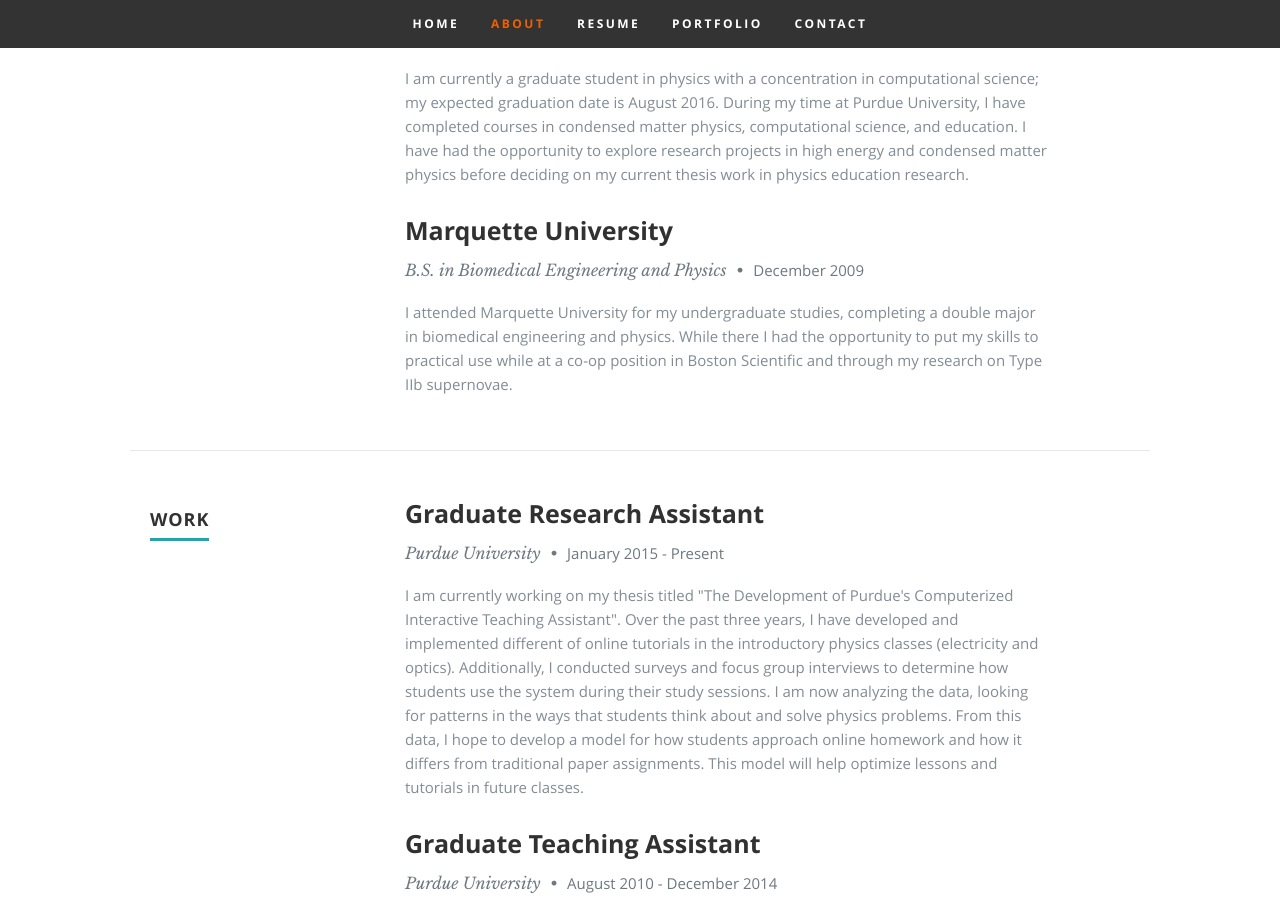
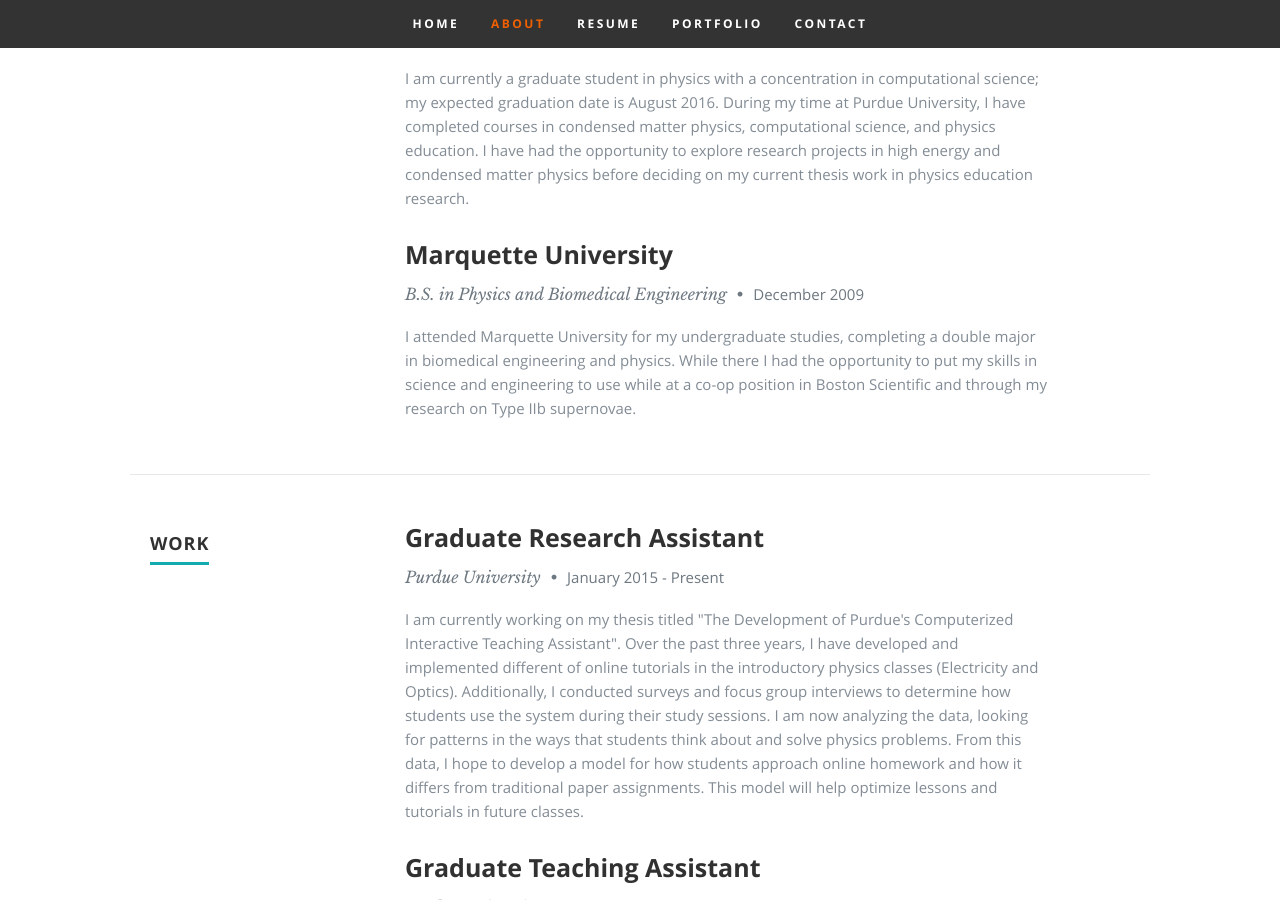
Before and after one commit to cmvandrevala/cmvandrevala.github.io, a Jekyll site: the page built from index.html, in a window 1280 px wide and 900 px high, scrolled down 1614 px. Built offline with Jekyll 4.4.1, drawn with Linux system fonts in a browser that asks for light colours; nearby versions of some CDN libraries; comment, search, counter and statistics services are not loaded; some of the changed text lies outside the part shown.

Commit message:
Add Anna's changes to website

```diff
--- a/_includes/resume.html
+++ b/_includes/resume.html
@@ -15,7 +15,7 @@
               <h3>Purdue University</h3>
               <p class="info">Ph.D. in Physics <span>&bull;</span> <em class="date">August 2016</p>
 
-              <p>I am currently a graduate student in physics with a concentration in computational science; my expected graduation date is August 2016. During my time at Purdue University, I have completed courses in condensed matter physics, computational science, and education. I have had the opportunity to explore research projects in high energy and condensed matter physics before deciding on my current thesis work in physics education research.</p>
+              <p>I am currently a graduate student in physics with a concentration in computational science; my expected graduation date is August 2016. During my time at Purdue University, I have completed courses in condensed matter physics, computational science, and physics education. I have had the opportunity to explore research projects in high energy and condensed matter physics before deciding on my current thesis work in physics education research.</p>
 
            </div>
 
@@ -26,9 +26,9 @@
            <div class="twelve columns">
 
               <h3>Marquette University</h3>
-              <p class="info">B.S. in Biomedical Engineering and Physics <span>&bull;</span> <em class="date">December 2009</p>
+              <p class="info">B.S. in Physics and Biomedical Engineering <span>&bull;</span> <em class="date">December 2009</p>
 
-              <p>I attended Marquette University for my undergraduate studies, completing a double major in biomedical engineering and physics. While there I had the opportunity to put my skills to practical use while at a co-op position in Boston Scientific and through my research on Type IIb supernovae.</p>
+              <p>I attended Marquette University for my undergraduate studies, completing a double major in biomedical engineering and physics. While there I had the opportunity to put my skills in science and engineering to use while at a co-op position in Boston Scientific and through my research on Type IIb supernovae.</p>
 
            </div>
 
@@ -53,7 +53,7 @@
               <h3>Graduate Research Assistant</h3>
               <p class="info">Purdue University <span>&bull;</span> <em class="date">January 2015 - Present</p>
 
-              <p>I am currently working on my thesis titled "The Development of Purdue's Computerized Interactive Teaching Assistant". Over the past three years, I have developed and implemented different of online tutorials in the introductory physics classes (electricity and optics). Additionally, I conducted surveys and focus group interviews to determine how students use the system during their study sessions. I am now analyzing the data, looking for patterns in the ways that students think about and solve physics problems. From this data, I hope to develop a model for how students approach online homework and how it differs from traditional paper assignments. This model will help optimize lessons and tutorials in future classes.</p>
+              <p>I am currently working on my thesis titled "The Development of Purdue's Computerized Interactive Teaching Assistant". Over the past three years, I have developed and implemented different of online tutorials in the introductory physics classes (Electricity and Optics). Additionally, I conducted surveys and focus group interviews to determine how students use the system during their study sessions. I am now analyzing the data, looking for patterns in the ways that students think about and solve physics problems. From this data, I hope to develop a model for how students approach online homework and how it differs from traditional paper assignments. This model will help optimize lessons and tutorials in future classes.</p>
 
            </div>
 
@@ -79,7 +79,7 @@
               <h3>Web Developer</h3>
               <p class="info">Purdue University <span>&bull;</span> <em class="date">January 2012 - March 2013</p>
 
-              <p>I helped develop and implement the online version of PHYS 24100 at Purdue University. My responsibilities included editing video lectures, coding new homework questions, and setting up online recitations. Most of the work was done in Perl and Ruby. The online section of PHYS 24100 is still running today, with enrollment increasing every summer. The summer of 2015 had a class enrollment of around 200 students.</p>
+              <p>I helped develop and implement the online version of PHYS 24100 at Purdue University. My responsibilities included editing video lectures, coding new homework questions, and setting up online recitations. Most of the work was done in Perl and Ruby. The online section of PHYS 24100 is still running today, with enrollment increasing every summer. Enrollment in the online class has been steadily rising each summer; the summer of 2015 had a class enrollment of around 200 students, up from 150 in summer 2014.</p>
 
            </div>
 
@@ -103,7 +103,7 @@
            <div class="twelve columns">
 
               <h3>Undergraduate Teaching Assistant</h3>
-              <p class="info">Marquette University <span>&bull;</span> <em class="date">August 2008 - May 2010</p>
+              <p class="info">Marquette University <span>&bull;</span> <em class="date">January 2008 - May 2010</p>
 
               <p>Before I transitioned to graduate school, I was an undergraduate teaching assistant for all of the introductory physics classes (mechanics, electromagnetism, and optics). My responsibilities included teaching classes, grading assignments, running physics labs, and organizing weekly "Help Session" hours for students.</p>
 
@@ -118,7 +118,7 @@
               <h3>Tutor</h3>
               <p class="info">Marquette University <span>&bull;</span> <em class="date">January 2006 - December 2009</p>
 
-              <p>I worked as a tutor at the Marquette University Tutoring Office, holding weekly, scheduled sessions for undergraduate students. The service was complementary to any student who wished to apply. My main responsibilities included reviewing physics, chemistry, engineering, and mathematics with small groups of students. However, on more than one occasion (usually before the exams), I held large drop-in tutoring sessions for groups of up to 30 students. I was appointed as the Physics Tutor Mentor in 2009. My additional responsibilities included meeting with other physics tutors to plan lessons and tracking student progress through the semester to address any problems.</p>
+              <p>I worked as a tutor at the Marquette University Tutoring Office, holding weekly scheduled sessions for undergraduate students. The service was complementary to any student who wished to apply. My main responsibilities included reviewing physics, chemistry, engineering, and mathematics with small groups of students. However, on more than one occasion (usually before the exams), I held large drop-in tutoring sessions for groups of up to 30 students. I was appointed as the Physics Tutor Mentor in 2009. My additional responsibilities included meeting with other physics tutors to plan lessons and tracking student progress through the semester to address any problems.</p>
 
            </div>
 
@@ -142,9 +142,9 @@
            <div class="twelve columns">
 
               <h3>Validation Engineer</h3>
-              <p class="info">Boston Scientific <span>&bull;</span> <em class="date">August 2006 - August 2007</p>
+              <p class="info">Boston Scientific <span>&bull;</span> <em class="date">January 2007 - December 2007</p>
 
-              <p>As part of my engineering degree, I worked as a co-op validation engineer for two semesters. During this time, I ran quality tests on a variety of different parts including extruded tubing for minimally invasive surgery, metal for needles and stents, and plastic casings for medical devices. These tests ranged from simply measuring the radii of tubes to plotting the stress-strain curves of different metal rods. These quality tests helped Boston Scientific validate all of their products for the FDA.</p>
+              <p>As an elective part of my engineering degree, I worked as a co-op validation engineer for two semesters. During this time, I ran quality tests on a variety of different parts including extruded tubing for minimally invasive surgery, metal for needles and stents, and plastic casings for medical devices. These tests ranged from simply measuring the radii of tubes to plotting the stress-strain curves of different metal rods. These quality tests helped Boston Scientific validate all of their products for the FDA.</p>
 
            </div>
 
```
Also changed, not shown: other parts of _includes/resume.html (+1 -1 lines).
